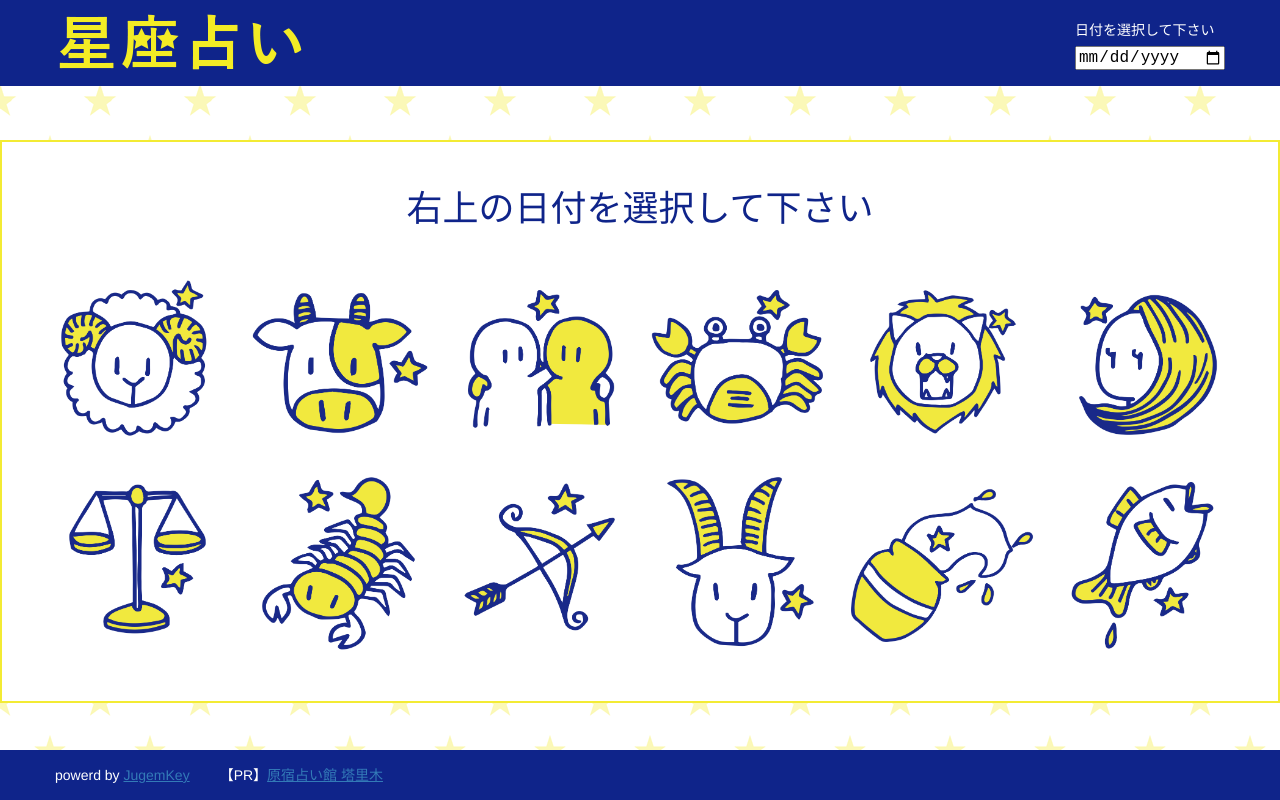
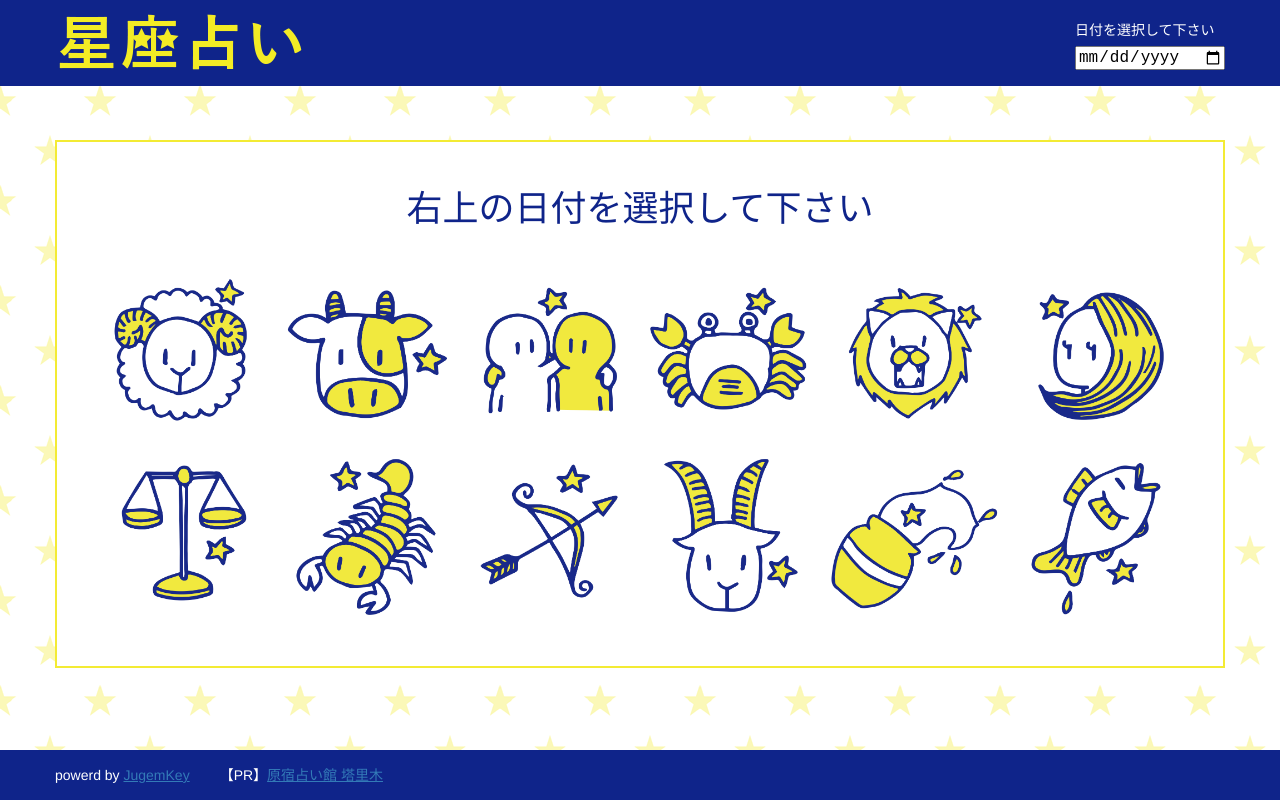
Before and after one commit to Hiromi-I/horoscope, a Vue app: page / in a window 1280 px wide. Built offline with nearby package versions, Linux system fonts and the light colour scheme.

Commit message:
メインコンテンツ部分のレイアウトを調整

```diff
--- a/src/App.vue
+++ b/src/App.vue
@@ -2,8 +2,12 @@
   <div>
     <AppHeader @update="onDateUpdate" />
 
-    <DefaultContents v-if="fortuneResult === null" />
-    <ResultContents v-else />
+    <main>
+      <div class="centeringContainer">
+        <DefaultContents v-if="fortuneResult === null" />
+        <ResultContents v-else />
+      </div>
+    </main>
 
     <AppFooter />
   </div>
@@ -59,4 +63,8 @@ body {
   line-height: 1.5;
   color: #333;
 }
+
+.centeringContainer {
+  @include centeringContents();
+}
 </style>
```
